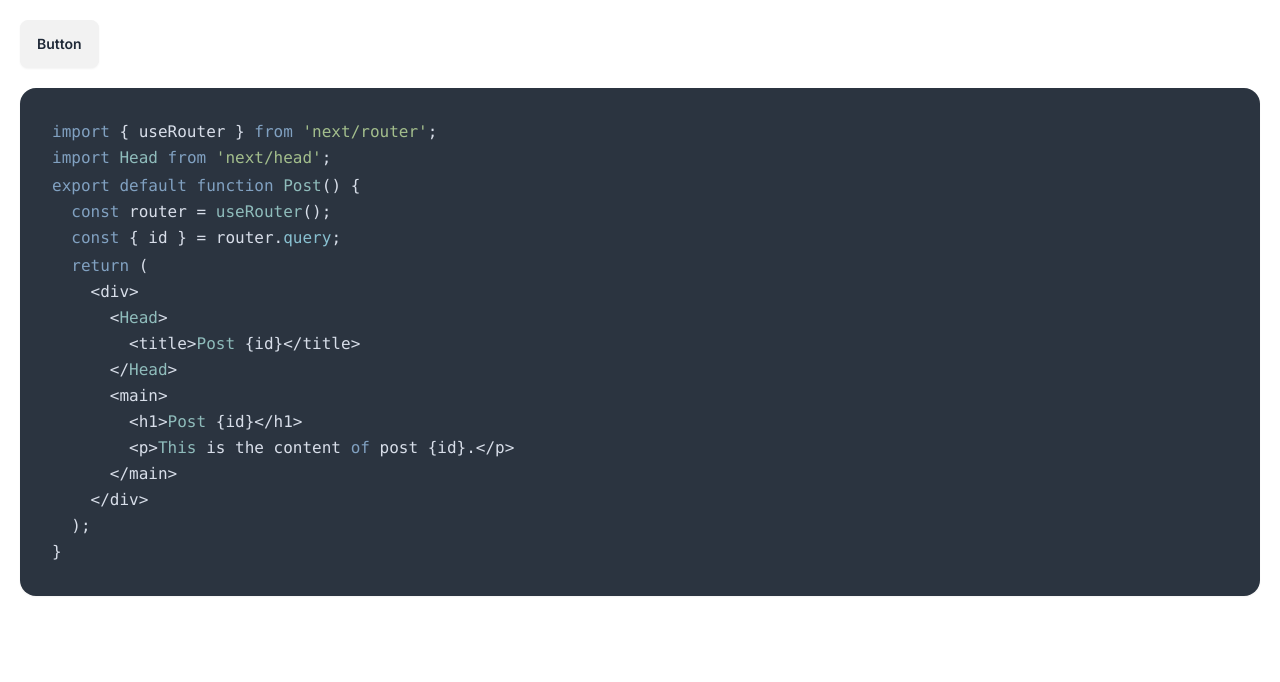
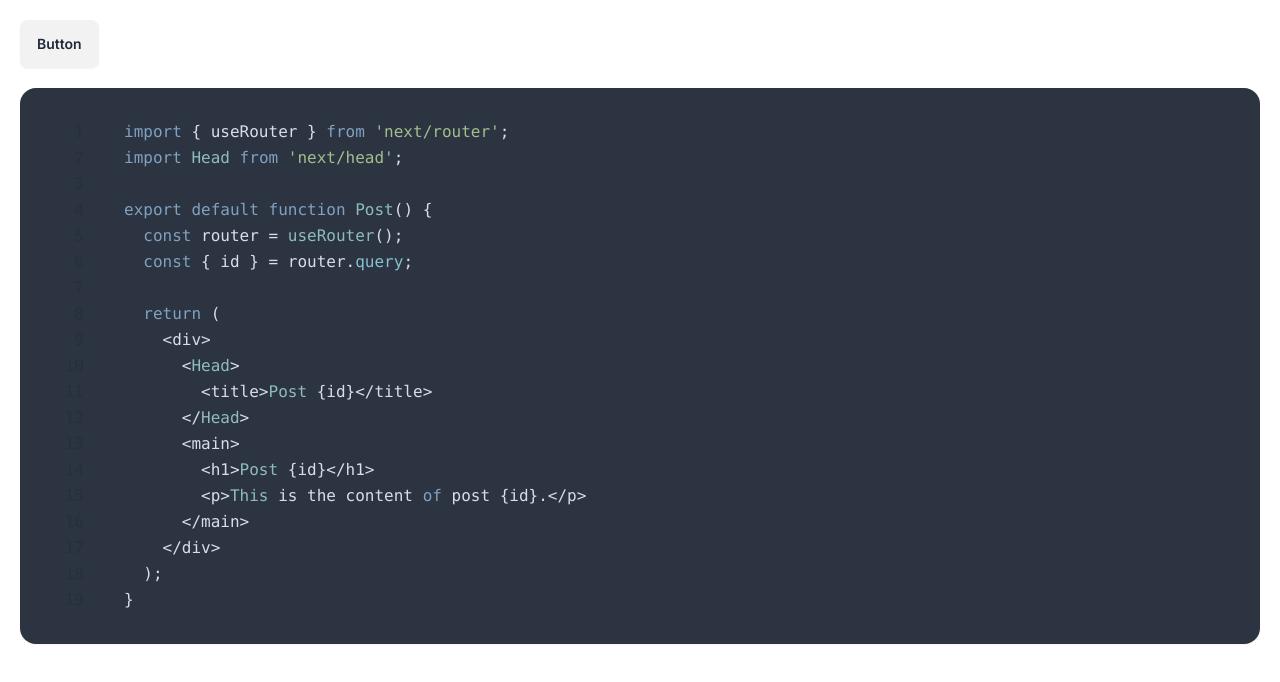
Before and after one commit to tf63/MUBECODE, a Next.js app: page / in a window 1280 px wide. Shown: the top 682 px of the page. Built offline with nearby package versions, Linux system fonts and the light colour scheme.

Commit message:
impl row number

```diff
--- a/components/ui/code/code.tsx
+++ b/components/ui/code/code.tsx
@@ -57,7 +57,8 @@ const CodeText = () => {
             {code.lines.map((line, index) => {
                 return (
                     // 今回はkeyをindexにする
-                    <pre key={index}>
+                    <pre key={index} className="flex">
+                        <div className="mr-10 w-8 text-right opacity-40">{index + 1}</div>
                         <CodeLine line={line} />
                     </pre>
                 )
```
